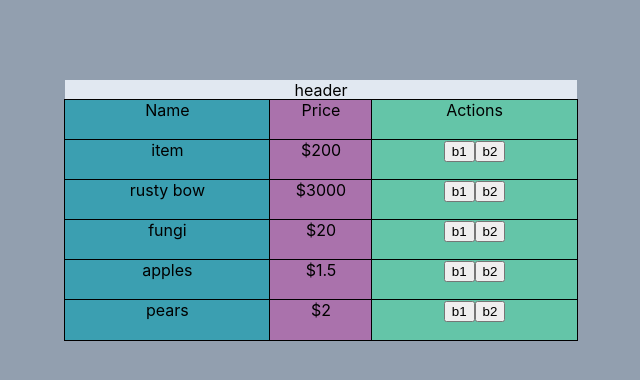
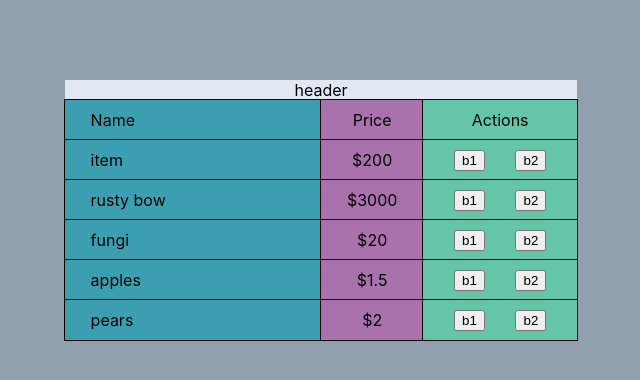
Before and after one commit to NulleanAndRain/ReactJSPractice, a React (Create React App) app: page / in a window 1280 px wide. Shown: the top 380 px of the page, without its empty margins (319-959 px from the left). Built offline with nearby package versions, Linux system fonts and the light colour scheme.

Commit message:
aligned content of table

```diff
--- a/src/components/Table/Table.css
+++ b/src/components/Table/Table.css
@@ -8,11 +8,17 @@
 
 .TableCell1, .TableCell2, .TableCell3{
     outline: 1px solid #000;
+    display: flex;
+    align-items: center;
+    justify-content: center;
+    text-align: center;
 }
 
 .TableCell1{
-    width: 40%;
+    width: 45%;
     background-color: rgb(59, 159, 177);
+    justify-content: left;
+    padding-left: 5%;
 }
 
 .TableCell2{
@@ -21,6 +27,7 @@
 }
 
 .TableCell3{
-    width: 40%;
+    width: 30%;
     background-color: rgb(100, 197, 168);
+    justify-content: space-evenly;
 }
```
